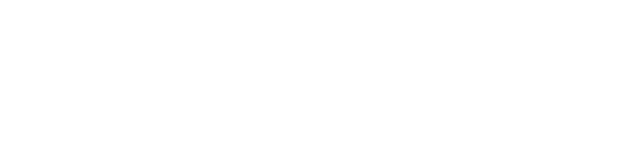
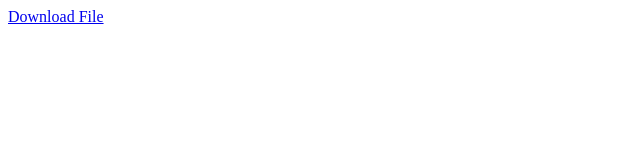
Before and after one commit to El-viktoh/Conference-Report, a plain HTML site: page index.html in a window 1280 px wide. Shown: the whole page, without its empty margins (0-640 px from the left). Drawn offline with Linux system fonts and the light colour scheme.

Commit message:
Update index.html

```diff
--- a/index.html
+++ b/index.html
@@ -1,3 +1,3 @@
 <html>
-<a href="REPORT%20(FINAL%20REDITED%20%2B%20WAS%20PAGES%20(LIGHT)).pdf"download rel="noopener noreferrer" target="_blank"></a>
+<a href="REPORT%20(FINAL%20REDITED%20%2B%20WAS%20PAGES%20(LIGHT)).pdf"download rel="noopener noreferrer" target="_blank">Download File</a>
 </html>
```
